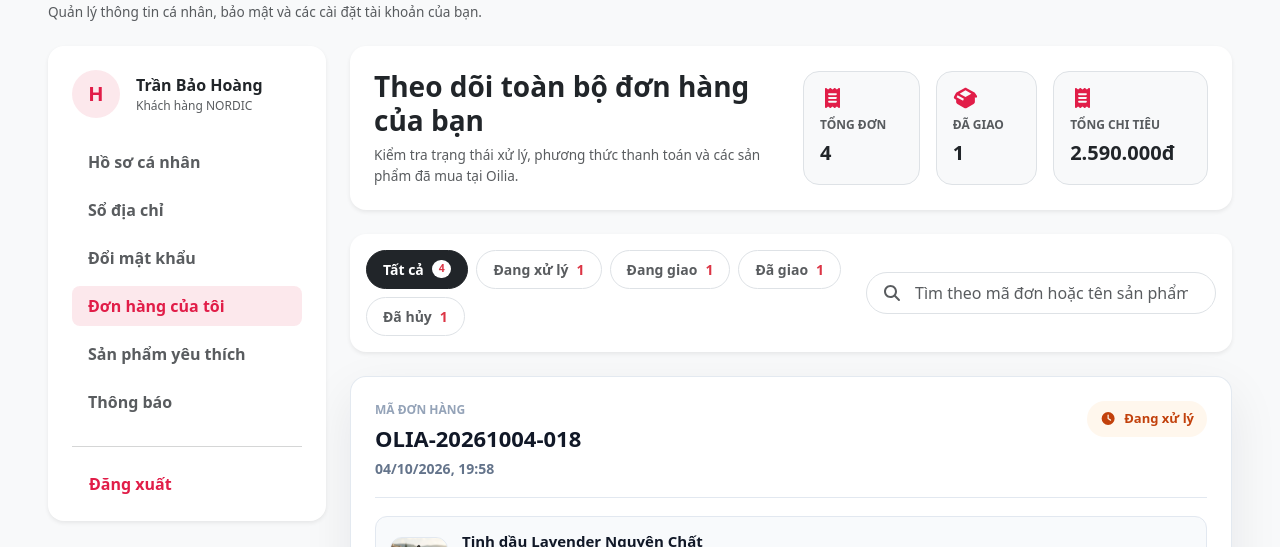
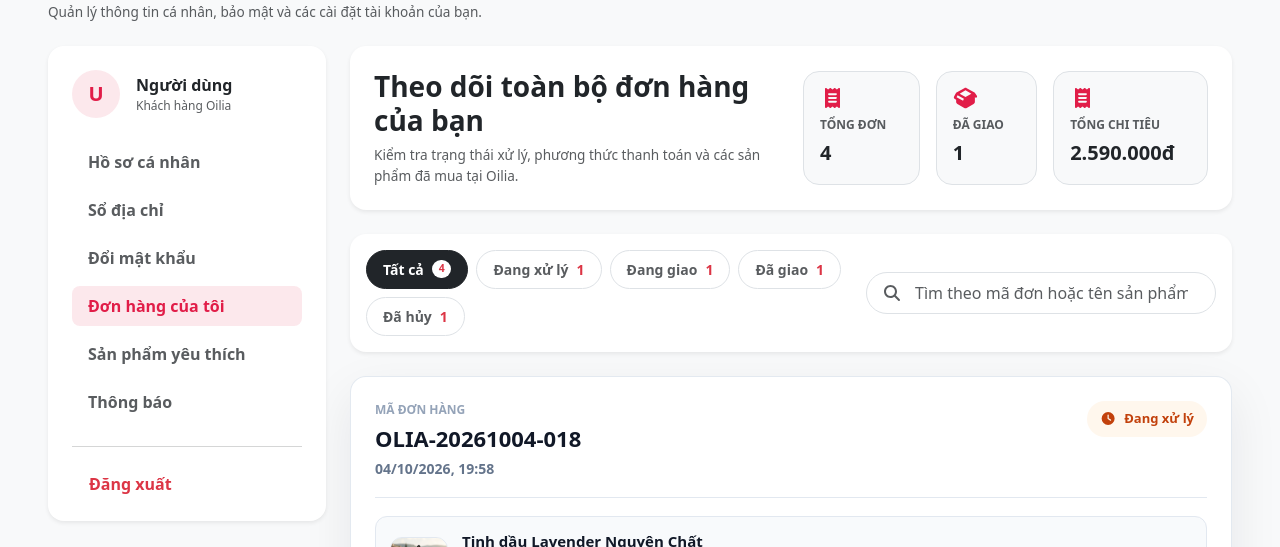
Before and after one commit to vanhieurpk2022/tmdt-nhom10, a React (Vite) app in the folder frontend/: page /orders in a window 1280 px wide. Shown: the part 206-753 px from the top of the page. Built offline with nearby package versions, Linux system fonts and the light colour scheme; no server answers.

Commit message:
[FIX]: Hiển thị thông tin người dùng động trên thanh sidebar tài khoản

```diff
--- a/frontend/src/components/layout/AccountLayout.tsx
+++ b/frontend/src/components/layout/AccountLayout.tsx
@@ -1,5 +1,8 @@
-import { Link, NavLink } from "react-router";
+import { Link, NavLink, useNavigate } from "react-router";
 import type { ReactNode } from "react";
+import { useAuth } from "../../api/AuthContext";
+import { authService } from "../../api/AuthService";
+import { ROUTES } from "../../routes/routes";
 import "../../css/pages/profile.css";
 
 interface AccountLayoutProps {
@@ -7,11 +10,31 @@ interface AccountLayoutProps {
     breadcrumbCurrent: string;
 }
 
+// Layout dùng chung cho các trang trong khu vực Tài khoản của tôi
 export default function AccountLayout({ children, breadcrumbCurrent }: AccountLayoutProps) {
+    const { user, setUser } = useAuth();
+    const navigate = useNavigate();
+
+    // Họ tên người dùng từ AuthContext
+    const displayName = user?.fullName || "Người dùng";
+    // Chữ cái đại diện avatar
+    const initialLetter = (user?.fullName?.trim()?.charAt(0) || user?.email?.charAt(0) || "U").toUpperCase();
+
+    // Xử lý đăng xuất tài khoản
+    const handleLogout = async () => {
+        setUser(null);
+        navigate(ROUTES.HOME, { replace: true });
+        try {
+            await authService.logout();
+        } catch (error) {
+            console.error("Đăng xuất thất bại:", error);
+        }
+    };
+
     return (
         <main className="profile-page bg-light py-4">
             <div className="container-fluid px-4 px-lg-5">
-                {/* Breadcrumb */}
+                {/* Đường dẫn phân cấp (Breadcrumb) */}
                 <nav aria-label="breadcrumb" className="mb-4">
                     <ol className="breadcrumb mb-0 fs-7">
                         <li className="breadcrumb-item"><Link to="/" className="text-muted text-decoration-none">Trang chủ</Link></li>
@@ -20,28 +43,42 @@ export default function AccountLayout({ children, breadcrumbCurrent }: AccountLa
                     </ol>
                 </nav>
 
-                {/* Header */}
+                {/* Tiêu đề trang */}
                 <div className="mb-4">
                     <h1 className="h2 fw-bold text-dark mb-2">Tài khoản của tôi</h1>
                     <p className="text-muted fs-7 mb-0">Quản lý thông tin cá nhân, bảo mật và các cài đặt tài khoản của bạn.</p>
                 </div>
 
                 <div className="row g-4">
-                    {/* Sidebar */}
+                    {/* Thanh bên điều hướng (Sidebar) */}
                     <div className="col-12 col-lg-3">
                         <div className="bg-white rounded-4 shadow-sm p-4 sticky-lg-top" style={{ top: "2rem", zIndex: 10 }}>
-                            {/* Profile Info */}
+                            {/* Thông tin hồ sơ ở Sidebar */}
                             <div className="d-flex align-items-center gap-3 mb-4">
-                                <div className="profile-avatar-lg bg-primary bg-opacity-10 text-primary fw-bold rounded-circle d-flex align-items-center justify-content-center flex-shrink-0">
-                                    H
-                                </div>
-                                <div>
-                                    <div className="fw-bold text-dark">Trần Bảo Hoàng</div>
-                                    <div className="text-muted fs-8">Khách hàng NORDIC</div>
+                                {user?.avatar ? (
+                                    <img
+                                        src={user.avatar}
+                                        alt={displayName}
+                                        width={48}
+                                        height={48}
+                                        className="rounded-circle object-fit-cover flex-shrink-0"
+                                    />
+                                ) : (
+                                    <div className="profile-avatar-lg bg-primary bg-opacity-10 text-primary fw-bold rounded-circle d-flex align-items-center justify-content-center flex-shrink-0">
+                                        {initialLetter}
+                                    </div>
+                                )}
+                                <div className="overflow-hidden">
+                                    <div className="fw-bold text-dark text-truncate" title={displayName}>
+                                        {displayName}
+                                    </div>
+                                    <div className="text-muted fs-8 text-truncate">
+                                        {user?.email || "Khách hàng Oilia"}
+                                    </div>
                                 </div>
                             </div>
 
-                            {/* Menu */}
+                            {/* Danh sách mục chọn trong Menu */}
                             <ul className="list-unstyled profile-menu mb-4">
                                 <li>
                                     <NavLink to="/profile" className={({ isActive }) => `text-decoration-none d-block px-3 py-2 rounded-3 fw-bold mb-2 ${isActive ? 'active text-primary bg-primary bg-opacity-10' : 'text-muted hover-bg-light'}`}>
@@ -77,13 +114,17 @@ export default function AccountLayout({ children, breadcrumbCurrent }: AccountLa
 
                             <hr className="text-muted opacity-25" />
 
-                            <button className="btn btn-link text-primary text-decoration-none fw-bold px-3 w-100 text-start mt-2 p-0 logout-btn">
+                            {/* Nút đăng xuất */}
+                            <button
+                                className="btn btn-link text-danger text-decoration-none fw-bold px-3 w-100 text-start mt-2 p-0 logout-btn"
+                                onClick={handleLogout}
+                            >
                                 Đăng xuất
                             </button>
                         </div>
                     </div>
 
-                    {/* Main Content */}
+                    {/* Nội dung chính của trang */}
                     <div className="col-12 col-lg-9">
                         {children}
                     </div>
```
